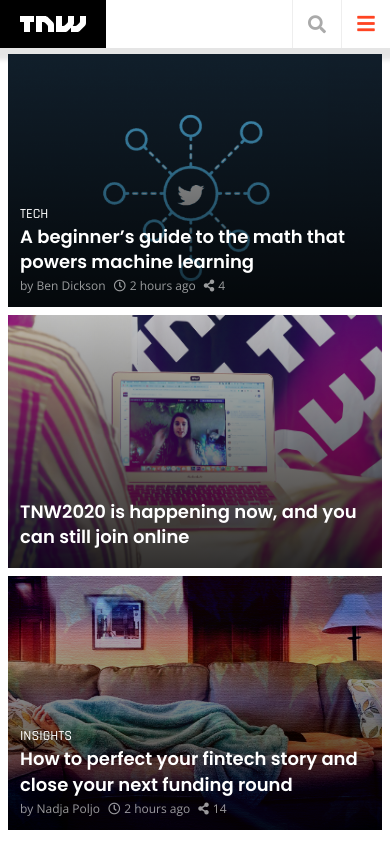
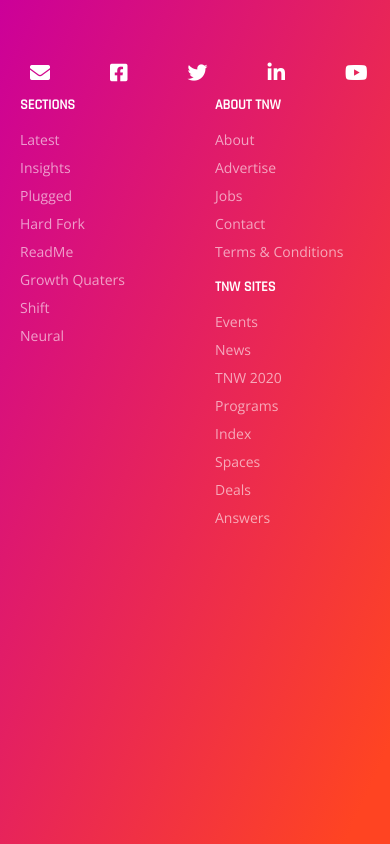
Before and after one commit to yoko-vicky/building-with-responsive-design, a website: page index.html in a window 390 px wide. Shown: the top 844 px of the page. Drawn offline with nearby package versions, Linux system fonts and the light colour scheme.

Commit message:
Adds and styles nav-mobile-menu

```diff
--- a/assets/styles/header.css
+++ b/assets/styles/header.css
@@ -3,6 +3,7 @@
   justify-content: space-between;
   align-items: center;
   box-shadow: 0 0 4px 12px rgba(0, 0, 0, 0.1);
+  position: relative;
 }
 
 .header-icons {
--- /dev/null
+++ b/assets/styles/nav-mobile.css
@@ -0,0 +1,53 @@
+.nav-mobile {
+  transition: 0.4s;
+  /* -webkit-transform: translateX(100%);
+  transform: translateX(100%); */
+  background: linear-gradient(to bottom right, #c09, #f42 85%);
+  width: 100%;
+  height: 100vh;
+  left: 0;
+  padding: 48px 20px;
+  position: fixed;
+  right: 0;
+  top: 0;
+  will-change: transform;
+  z-index: 997;
+}
+
+.nav-mobile-content {
+  display: flex;
+  flex-direction: column;
+}
+
+.nav-mobile-social {
+  display: flex;
+  align-items: center;
+}
+
+.nav-mobile-social li a {
+  color: white;
+  font-size: 20px;
+  margin-right: 2em;
+  padding: 10px;
+}
+
+.nav-mobile-links {
+  display: grid;
+  grid-template-columns: repeat(2, 1fr);
+}
+
+.sections h5 {
+  color: white;
+  font-size: 14px;
+  font-family: var(--font-family-tertiary);
+  text-transform: uppercase;
+  margin: 0;
+}
+
+.nav-mobile-menu a {
+  color: hsla(0, 0%, 100%, 0.6);
+  font-size: 14px;
+  text-decoration: none;
+  line-height: 2;
+  margin-top: 0;
+}
--- a/assets/styles/style.css
+++ b/assets/styles/style.css
@@ -1,5 +1,6 @@
 @import "general.css";
 @import "header.css";
+@import "nav-mobile.css";
 @import "footer.css";
 @import "cover-stories.css";
 @import "latest-news.css";
--- a/index.html
+++ b/index.html
@@ -60,6 +60,61 @@
         </div>
       </div>
     </div>
+
+    <nav class="nav-mobile">
+      <div class="nav-mobile-content">
+        <ul class="nav-mobile-social">
+          <li><a href="#"><i class="fas fa-envelope"></i></a></li>
+          <li><a href="#"><i class="fab fa-facebook-square"></i></a></li>
+          <li><a href="#"><i class="fab fa-twitter"></i></a></li>
+          <li><a href="#"><i class="fab fa-linkedin-in"></i></a></li>
+          <li><a href="#"><i class="fab fa-youtube"></i></a></li>
+          <li><a href="#"><i class="fab fa-pinterest-p"></i></a></li>
+          <li><a href="#"><i class="fab fa-instagram-square"></i></a></li>
+          <li><a href="#"><i class="fas fa-rss"></i></a></li>
+        </ul>
+
+        <div class="nav-mobile-links">
+
+          <div class="sections">
+            <h5>Sections</h5>
+            <ul class="nav-mobile-menu">
+              <li><a href="#">Latest</a></li>
+              <li><a href="#">Insights</a></li>
+              <li><a href="#">Plugged</a></li>
+              <li><a href="#">Hard Fork</a></li>
+              <li><a href="#">ReadMe</a></li>
+              <li><a href="#">Growth Quaters</a></li>
+              <li><a href="#">Shift</a></li>
+              <li><a href="#">Neural</a></li>
+            </ul>
+          </div>
+
+          <div class="sections">
+            <h5>About TNW</h5>
+            <ul class="nav-mobile-menu">
+              <li><a href="#">About</a></li>
+              <li><a href="#">Advertise</a></li>
+              <li><a href="#">Jobs</a></li>
+              <li><a href="#">Contact</a></li>
+              <li><a href="#">Terms &amp; Conditions</a></li>
+            </ul>
+
+            <h5>TNW SItes</h5>
+            <ul class="nav-mobile-menu">
+              <li><a href="#">Events</a></li>
+              <li><a href="#">News</a></li>
+              <li><a href="#">TNW 2020</a></li>
+              <li><a href="#">Programs</a></li>
+              <li><a href="#">Index</a></li>
+              <li><a href="#">Spaces</a></li>
+              <li><a href="#">Deals</a></li>
+              <li><a href="#">Answers</a></li>
+            </ul>
+          </div>
+        </div>
+      </div>
+    </nav>
   </header>
   <main>
     <div class="cover-stories">
```
